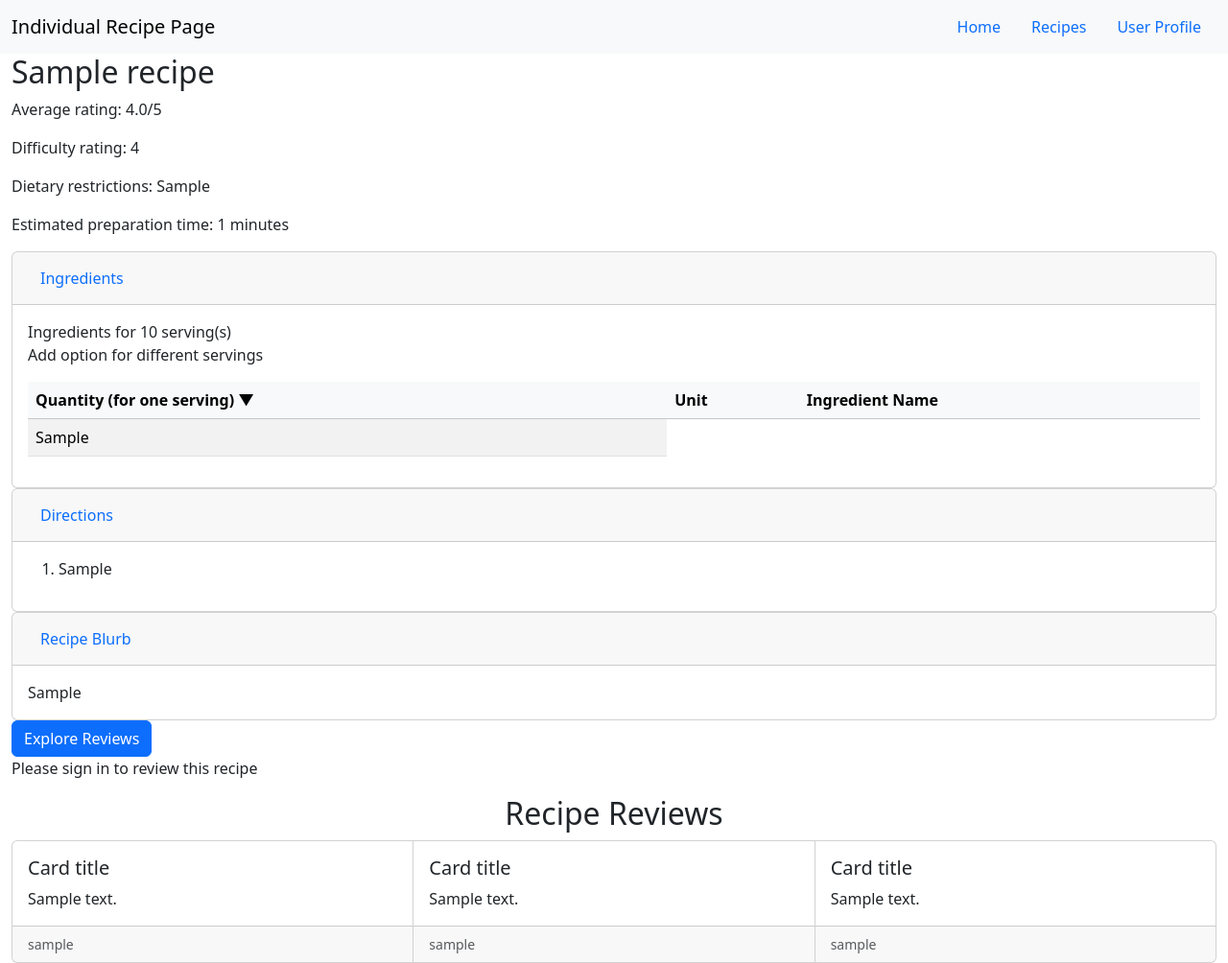
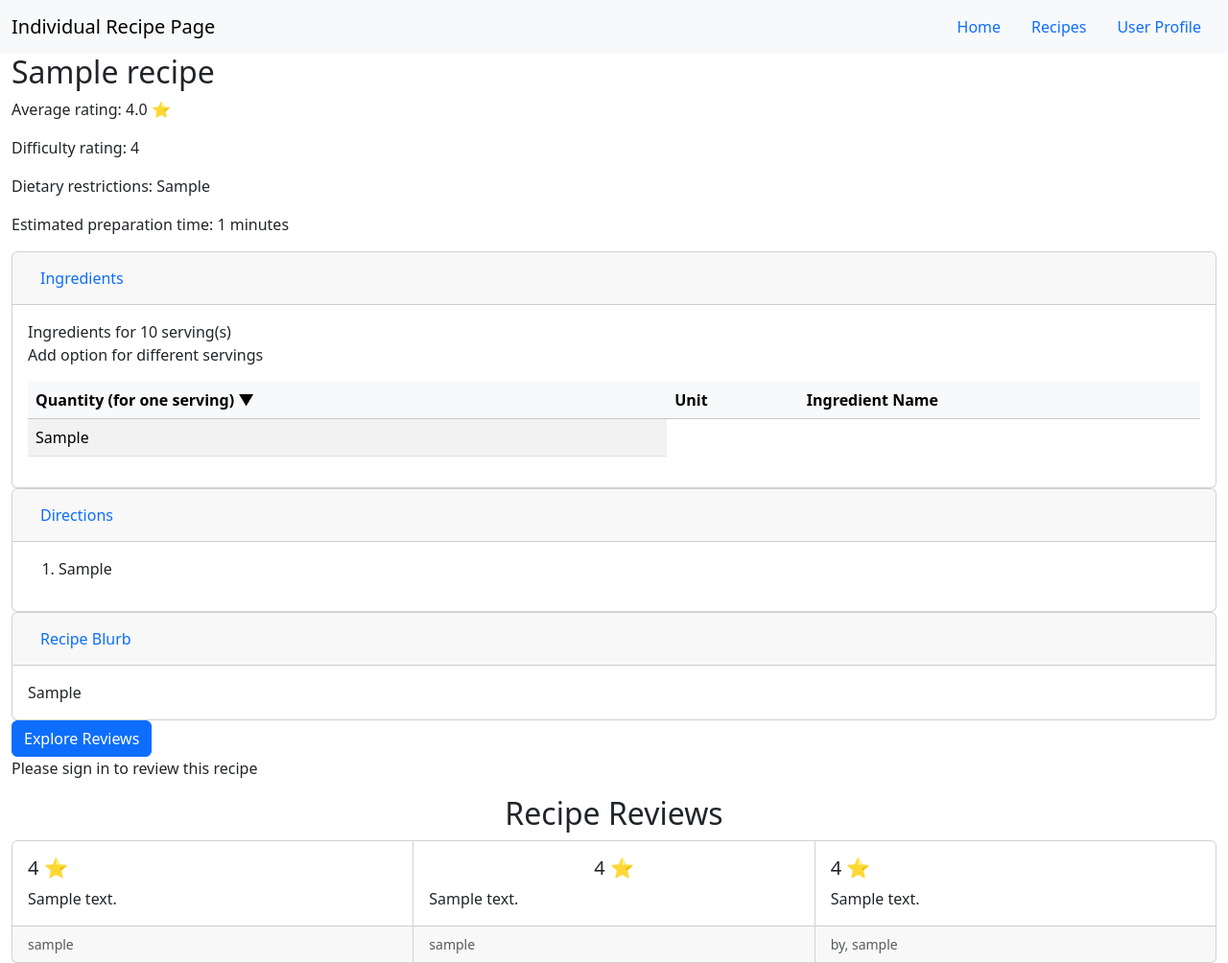
Before and after one commit to uva-cs3240-s22/group-project-a-21, a Django app: page /recipes/1/ in a window 1280 px wide, after a click on "Explore Reviews". Shown: the whole page at 96% size. Run offline with Django 4.2, Linux system fonts and the light colour scheme; tables that the repository leaves empty hold one stand-in row (values such as "Sample post"); some libraries are stand-ins or nearby versions.

Commit message:
more ui work

```diff
--- a/recipes/templates/recipes/recipe.html
+++ b/recipes/templates/recipes/recipe.html
@@ -30,7 +30,7 @@
         </header>
         <div class="container-fluid">
             <h2>{{ recipe.title }}</h2>
-            <p>Average rating: {{ recipe.get_avg_rating }}/5</p>
+            <p>Average rating: {{ recipe.get_avg_rating }} ⭐</p>
             <p>Difficulty rating: {{ recipe.difficultyRating }}</p>
             <p>Dietary restrictions: {{ recipe.dietaryRestrictions }}</p>
             <p>Estimated preparation time: {{ recipe.time }} minutes</p>
@@ -149,7 +149,7 @@
                             <form method="post" action=".">
                                 {% csrf_token %}
                                 <div class="form-group">
-                                    <textarea type="text" id="formControl" class="form-control w-25" style="display: block;" rows="3" name="content"/></textarea>
+                                    <textarea type="text" id="formControl" class="form-control w-50" style="display: block;" rows="3" name="content"/></textarea>
                                 </div>
                                 <div class="form-group">
                                         <select class="form-select w-25" name="rating">
@@ -175,7 +175,7 @@
                         <div class="card-group">
                             <div class="card">
                               <div class="card-body">
-                                <h5 class="card-title">Card title</h5>
+                                <h5 class="card-title">{{review.rating}} ⭐</h5>
                                 <p class="card-text">{{review.review_text}}</p>
                               </div>
                               <div class="card-footer">
@@ -184,7 +184,7 @@
                             </div>
                             <div class="card">
                                 <div class="card-body">
-                                  <h5 class="card-title">Card title</h5>
+                                  <h5 class="card-title" style="text-align: center;">{{review.rating}} ⭐</h5>
                                   <p class="card-text">{{review.review_text}}</p>
                                 </div>
                                 <div class="card-footer">
@@ -193,11 +193,11 @@
                               </div>
                             <div class="card">
                                 <div class="card-body">
-                                  <h5 class="card-title">Card title</h5>
+                                  <h5 class="card-title">{{review.rating}} ⭐</h5>
                                   <p class="card-text">{{review.review_text}}</p>
                                 </div>
                                 <div class="card-footer">
-                                  <small class="text-muted">{{review.user.username}}</small>
+                                  <small class="text-muted">by, {{review.user.username}}</small>
                                 </div>
                               </div>
                           </div>
```
